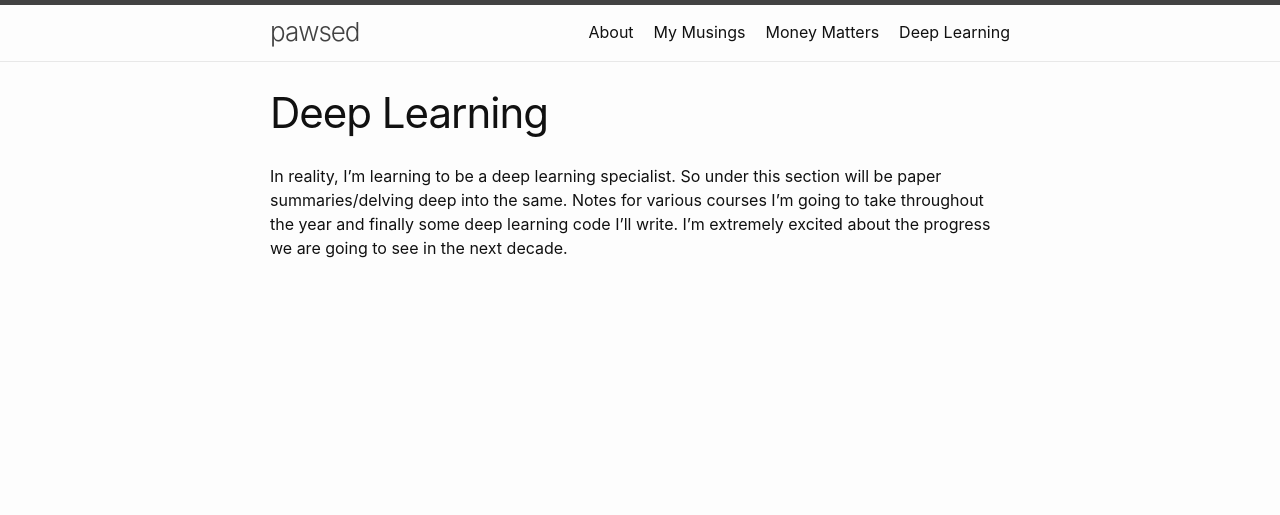
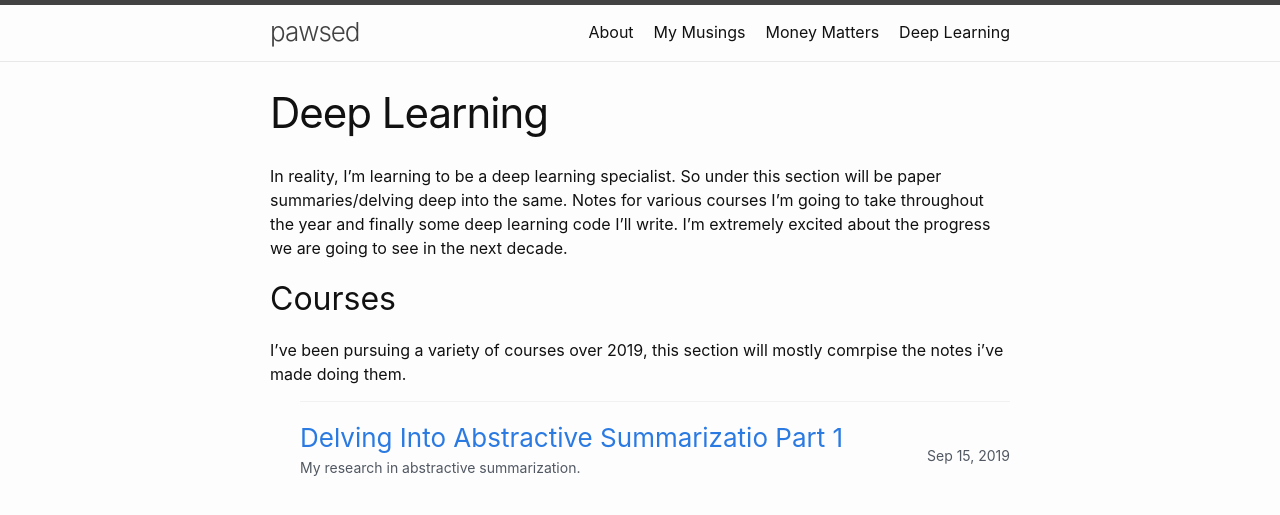
Before and after one commit to Shashi456/Shashi456.github.io, a Jekyll site: the page built from deeplearning.md, in a window 1280 px wide. Shown: the top 515 px of the page. Built offline with Jekyll 4.4.1, drawn with Linux system fonts in a browser that asks for light colours.

Commit message:
updating deep learning section

```diff
--- a/deeplearning.md
+++ b/deeplearning.md
@@ -4,3 +4,25 @@ title: Deep Learning
 permalink: /DL/
 ---
 In reality, I'm learning to be a deep learning specialist. So under this section will be paper summaries/delving deep into the same. Notes for various courses I'm going to take throughout the year and finally some deep learning code I'll write. I'm extremely excited about the progress we are going to see in the next decade.
+
+<h2>Courses</h2>
+I've been pursuing a variety of courses over 2019, this section will mostly comrpise the notes i've made doing them.
+
+
+<section class="c-archives">
+  <link rel="shortcut icon" href="">
+  {% for post in site.tags.DL  %}
+  <ul class="c-archives__list">
+
+    <li class="c-archives__item">
+      <h3>
+        <a href="{{ post.url | prepend: site.baseurl }}">{{post.title}}</a>
+        <br>
+        <small><p>{{post.description}}</p></small>
+      </h3>
+      <p>{{ post.date | date: "%b %-d, %Y" }}</p>
+    </li>
+
+  </ul>
+  {% else %}
+{% endfor %}
```
